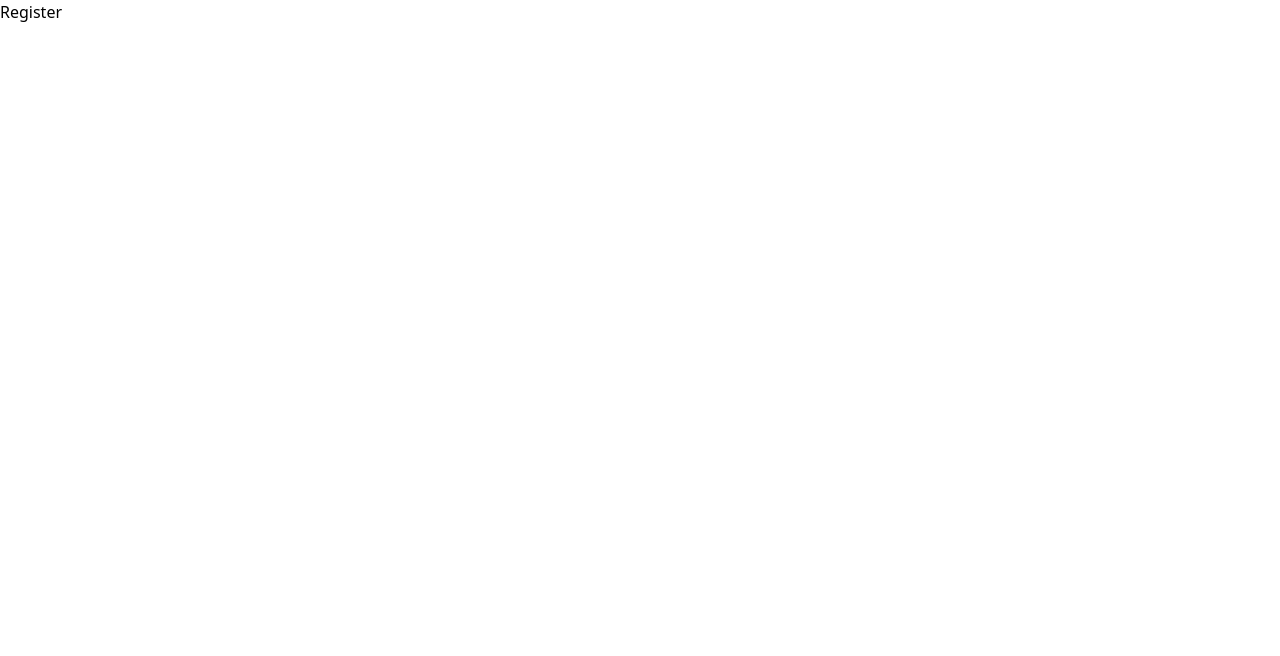
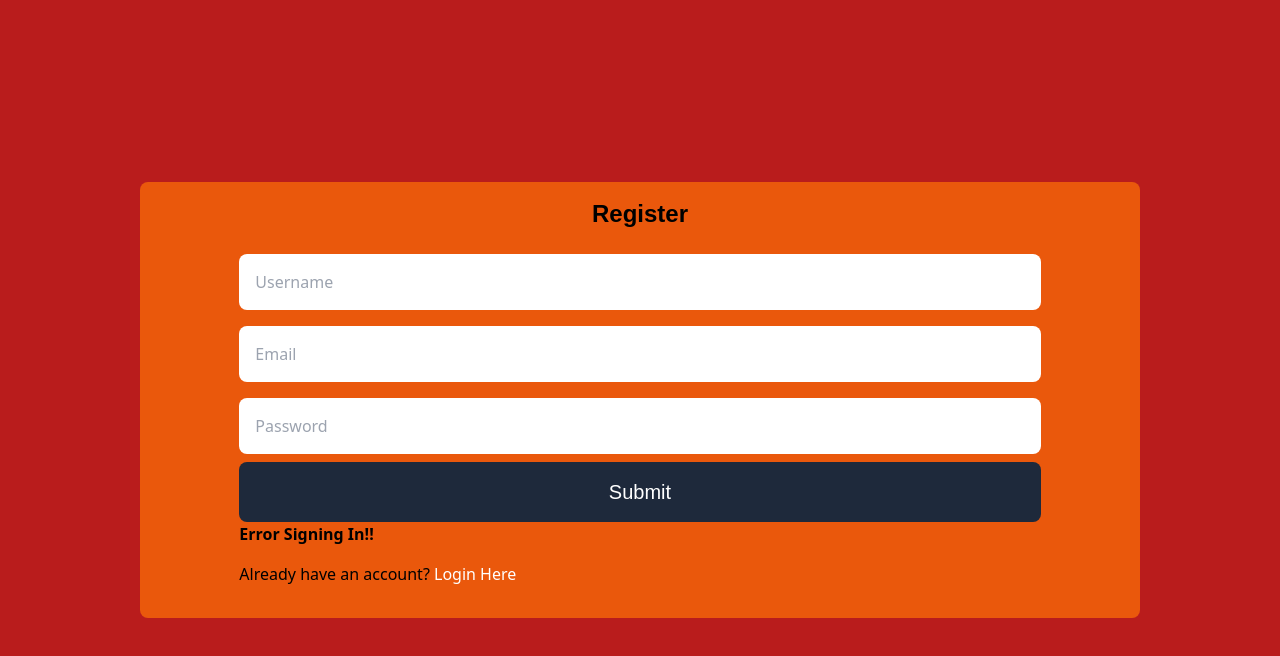
Before and after one commit to FitzroyWoodruff/react_mysql_fullstack, a React (Create React App) app in the folder client/: page /register in a window 1280 px wide. Shown: the top 656 px of the page. Built offline with nearby package versions, Linux system fonts and the light colour scheme.

Commit message:
initial setup of navbar

```diff
--- a/client/src/App.js
+++ b/client/src/App.js
@@ -55,8 +55,8 @@ const router = createBrowserRouter([
 
 function App() {
 	return (
-		<div className="app">
-			<div className="container">
+		<div>
+			<div>
 				<RouterProvider router={router} />
 			</div>
 		</div>
--- a/client/src/components/Footer.jsx
+++ b/client/src/components/Footer.jsx
@@ -1,7 +1,13 @@
 import React from "react";
 
 const Footer = () => {
-	return <div>Footer</div>;
+	return (
+		<footer className="flex bg-orange-600">
+			<div className="flex md:w-5/6  mx-auto">
+				<div className="">Footer</div>
+			</div>
+		</footer>
+	);
 };
 
 export default Footer;
--- a/client/src/components/Navbar.jsx
+++ b/client/src/components/Navbar.jsx
@@ -1,7 +1,47 @@
 import React from "react";
+import { Link } from "react-router-dom";
 
 const Navbar = () => {
-	return <div>Navbar</div>;
+	return (
+		<div className=" bg-red-600 py-2">
+			<div className="flex flex-col md:w-5/6 md:flex-row  mx-auto justify-between items-center">
+				<div className="logo">
+					<Link to="/" className=" font-Oswald text-3xl">
+						LOGO
+					</Link>
+				</div>
+				<div className="links flex justify-between items-center">
+					<Link
+						to="/?cat=blog"
+						className="link font-Oswald cursor-pointer px-4"
+					>
+						Blog
+					</Link>
+					<Link
+						to="/?cat=blog"
+						className="link font-Oswald cursor-pointer px-4"
+					>
+						Articles
+					</Link>
+					<Link
+						to="/?cat=blog"
+						className="link font-Oswald cursor-pointer px-4"
+					>
+						About
+					</Link>
+					<span className="font-Oswald px-4">Jackson</span>
+					<span className="link font-Oswald cursor-pointer px-4">Logout</span>
+					<span className="link font-Oswald cursor-pointer px-4">
+						<Link to="/write">
+							<button className=" bg-slate-800 px-4 py-4 cursor-pointer text-white font-Oswald font bold text-xl  rounded-lg">
+								Write
+							</button>
+						</Link>
+					</span>
+				</div>
+			</div>
+		</div>
+	);
 };
 
 export default Navbar;
--- a/client/src/index.css
+++ b/client/src/index.css
@@ -1,3 +1,10 @@
+body,
+html {
+	margin: 0;
+	width: 100%;
+	height: 100%;
+	padding: 0;
+}
 @import url("https://fonts.googleapis.com/css2?family=Montserrat:ital,wght@0,400;0,600;0,900;1,100;1,200;1,700&family=Oswald:wght@300;500;700&family=Poppins:ital,wght@0,100;0,200;0,300;0,400;0,600;0,700;0,900;1,900&display=swap");
 
 @tailwind base;
--- a/client/src/pages/Home.jsx
+++ b/client/src/pages/Home.jsx
@@ -1,7 +1,11 @@
 import React from "react";
 
 const Home = () => {
-	return <div>Home</div>;
+	return (
+		<main className=" bg-red-300 flex">
+			<div className=" bg-slate-300 md:w-5/6 mx-auto">Main</div>
+		</main>
+	);
 };
 
 export default Home;
--- a/client/src/pages/Login.jsx
+++ b/client/src/pages/Login.jsx
@@ -1,7 +1,38 @@
 import React from "react";
+import { Link } from "react-router-dom";
 
 const Login = () => {
-	return <div>Login</div>;
+	return (
+		<div className="flex mx-auto items-center h-screen  justify-center bg-red-700 w-full p-[40px]">
+			<div className="flex flex-col mx-auto  bg-orange-600 justify-center md:w-5/6 py-4 rounded-lg">
+				<h2 className="text-2xl text-center font-Oswald font-bold">Sign In</h2>
+				<form className="flex mx-auto flex-col w-5/6  p-4">
+					<input
+						required
+						type="text"
+						placeholder="Username"
+						className="my-2 p-4 rounded-lg"
+					/>
+					<input
+						required
+						type="password"
+						placeholder="Password"
+						className="my-2 p-4 rounded-lg"
+					/>
+					<button className=" bg-slate-800 px-4 py-4 cursor-pointer text-white font-Oswald font bold text-xl  rounded-lg">
+						Log In
+					</button>
+					<p className=" font-bold">Error Signing In!!</p>
+					<span className="pt-4">
+						No account? No problem,<span> </span>
+						<Link to="/register" className=" cursor-pointer text-white">
+							Register Here.
+						</Link>
+					</span>
+				</form>
+			</div>
+		</div>
+	);
 };
 
 export default Login;
--- a/client/src/pages/Register.jsx
+++ b/client/src/pages/Register.jsx
@@ -1,7 +1,44 @@
 import React from "react";
+import { Link } from "react-router-dom";
 
 const Register = () => {
-	return <div>Register</div>;
+	return (
+		<div className="flex mx-auto items-center h-screen  justify-center bg-red-700 w-full p-[40px]">
+			<div className="flex flex-col mx-auto  bg-orange-600 justify-center md:w-5/6 py-4 rounded-lg">
+				<h2 className="text-2xl text-center font-Oswald font-bold">Register</h2>
+				<form className="flex mx-auto flex-col w-5/6  p-4">
+					<input
+						required
+						type="text"
+						placeholder="Username"
+						className="my-2 p-4 rounded-lg"
+					/>
+					<input
+						required
+						type="email"
+						placeholder="Email"
+						className="my-2 p-4 rounded-lg"
+					/>
+					<input
+						required
+						type="password"
+						placeholder="Password"
+						className="my-2 p-4 rounded-lg"
+					/>
+					<button className=" bg-slate-800 px-4 py-4 cursor-pointer text-white font-Oswald font bold text-xl  rounded-lg">
+						Submit
+					</button>
+					<p className=" font-bold">Error Signing In!!</p>
+					<span className="pt-4">
+						Already have an account?<span> </span>
+						<Link to="/login" className=" cursor-pointer text-white">
+							Login Here
+						</Link>
+					</span>
+				</form>
+			</div>
+		</div>
+	);
 };
 
 export default Register;
```
